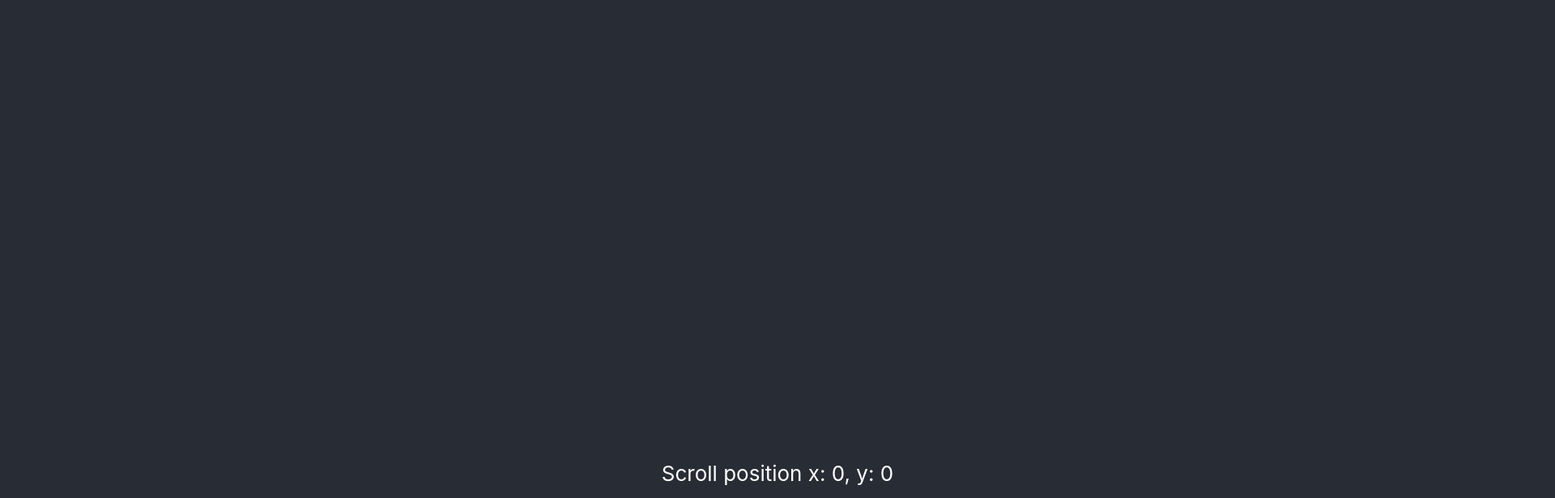
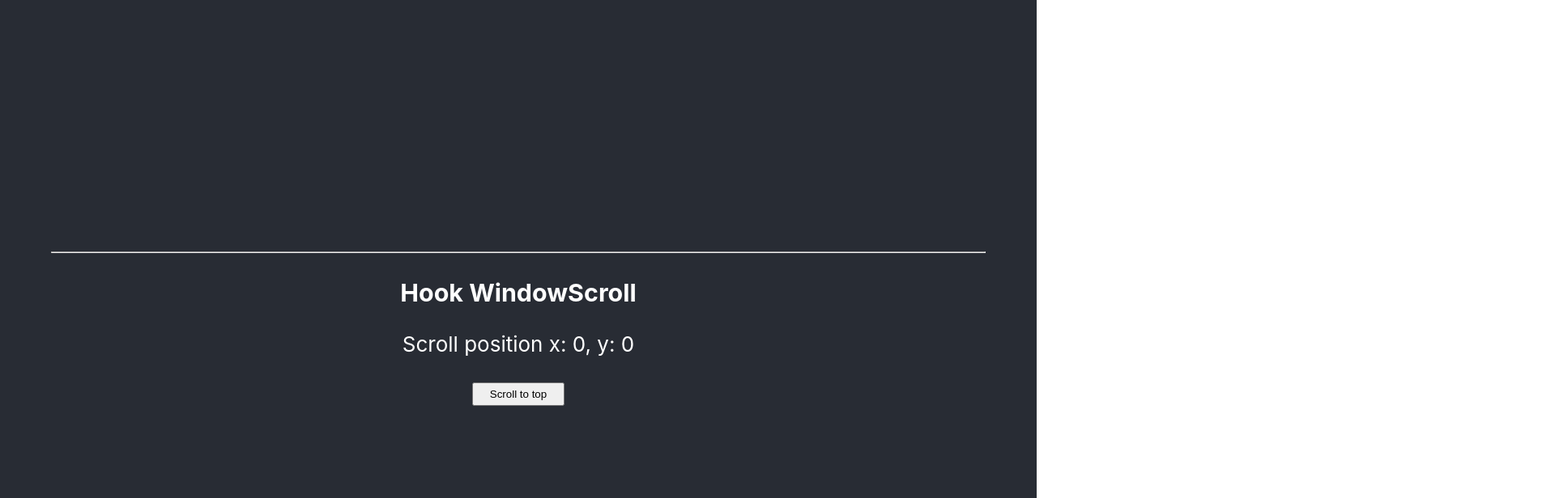
Before and after one commit to AntonKulagin/MFD, a React (Create React App) app in the folder react-course/: page / in a window 1280 px wide. Shown: the top 616 px of the page at 81% size, 1920 px wide, since content can reach past the window. Built offline with nearby package versions, Linux system fonts and the light colour scheme.

Commit message:
created hook component

```diff
--- a/react-course/src/App.css
+++ b/react-course/src/App.css
@@ -4,8 +4,7 @@
 
 .App-header {
   background-color: #282c34;
-  min-height: 150vh;
-  min-width: 150vw;
+  min-height: 100vh;
   display: flex;
   flex-direction: column;
   align-items: center;
--- a/react-course/src/App.js
+++ b/react-course/src/App.js
@@ -1,15 +1,11 @@
 import './App.css';
-import { useWindowScroll } from './hooks/useWindowScroll';
+import HookWindowScrollComponent from './components/hooksComponents/hookWindowScrollComponent';
 
 function App() {
-  const [scroll, scrollTo] = useWindowScroll();
   return (
     <div className="App">
       <header className="App-header">
-        <p>
-          Scroll position x: {scroll.x}, y: {scroll.y}
-        </p>
-        <button onClick={() => scrollTo({ y: 0 })}>Scroll to top</button>
+        <HookWindowScrollComponent />
       </header>
     </div>
   );
--- /dev/null
+++ b/react-course/src/components/hooksComponents/hookWindowScrollComponent.jsx
@@ -0,0 +1,18 @@
+import React from 'react';
+import { useWindowScroll } from '../../hooks/useWindowScroll';
+
+const HookWindowScrollComponent = () => {
+  const [scroll, scrollTo] = useWindowScroll();
+  return (
+    <div>
+      <hr style={{ width: '90vw' }} />
+      <h3>Hook WindowScroll</h3>
+      <p>
+        Scroll position x: {scroll.x}, y: {scroll.y}
+      </p>
+      <button onClick={() => scrollTo({ y: 0 })}>Scroll to top</button>
+    </div>
+  );
+};
+
+export default HookWindowScrollComponent;
```
